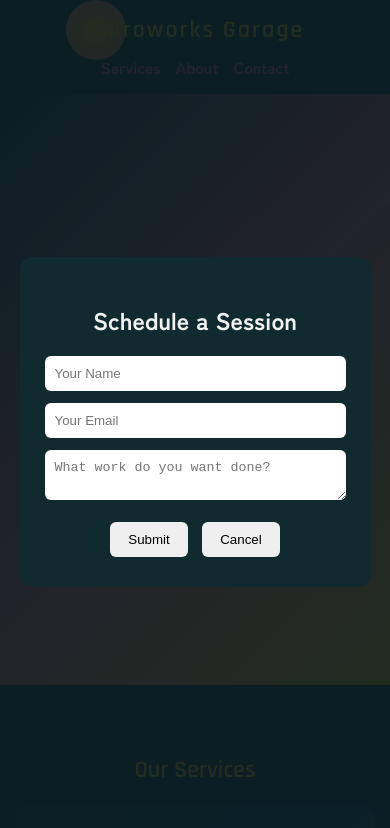
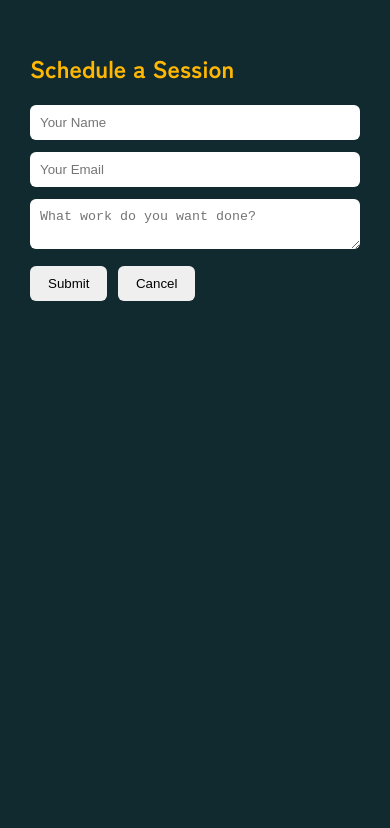
Before and after one commit to ShiroWork-s/Garage, a plain HTML site: page index.html in a window 390 px wide. Both pictures are taken after a click on the button "Schedule a Session". Shown: the top 828 px of the page. Drawn offline with Linux system fonts and the light colour scheme.

Commit message:
Refactor styles and add falling petals animation
Updated styles for layout, buttons, and form. Added falling petals animation and adjusted media queries for responsiveness.

```diff
--- a/index.html
+++ b/index.html
@@ -29,7 +29,9 @@ header {
     flex-wrap: wrap;
 }
 
-.logo-wrap { position: relative; }
+.logo-wrap {
+    position: relative;
+}
 
 .sun {
     position: absolute;
@@ -50,7 +52,10 @@ header h1 {
     font-size: 24px;
 }
 
-nav { display: flex; gap: 15px; }
+nav {
+    display: flex;
+    gap: 15px;
+}
 
 nav a {
     color: #ff4d6d;
@@ -59,7 +64,7 @@ nav a {
 }
 
 .hero {
-    min-height: 70vh;
+    min-height: 100vh;
     display: flex;
     align-items: center;
     justify-content: center;
@@ -81,11 +86,11 @@ nav a {
 
 .hero button {
     margin-top: 20px;
-    padding: 12px 24px;
+    padding: 12px 26px;
     border: none;
-    border-radius: 8px;
-    background-color: #ff4d6d;
-    color: #0a1f24;
+    border-radius: 30px;
+    background: #0a1f24;
+    color: #ffb703;
     font-weight: bold;
     cursor: pointer;
 }
@@ -100,6 +105,7 @@ nav a {
     text-align: center;
     color: #ffb703;
     font-family: "Rajdhani", sans-serif;
+    letter-spacing: 2px;
 }
 
 .services {
@@ -157,46 +163,6 @@ footer {
     color: #ff4d6d;
 }
 
-/* Form */
-.form-overlay {
-    position: fixed;
-    top: 0;
-    left: 0;
-    width: 100%;
-    height: 100%;
-    background: rgba(10,31,36,0.9);
-    display: none;
-    align-items: center;
-    justify-content: center;
-    z-index: 100;
-}
-
-.form-box {
-    background: #102a2f;
-    padding: 25px;
-    border-radius: 12px;
-    width: 90%;
-    max-width: 400px;
-    text-align: center;
-}
-
-.form-box input,
-.form-box textarea {
-    width: 100%;
-    margin-bottom: 12px;
-    padding: 10px;
-    border-radius: 6px;
-    border: none;
-}
-
-.form-box button {
-    margin: 5px;
-    padding: 10px 18px;
-    border: none;
-    border-radius: 6px;
-    cursor: pointer;
-}
-
 /* Petals */
 .petal {
     position: fixed;
@@ -214,10 +180,76 @@ footer {
     100% { transform: translateY(110vh) rotate(360deg); }
 }
 
+/* FORM */
+.form-overlay {
+    position: fixed;
+    top: 0;
+    right: -100%;
+    width: 100%;
+    height: 100%;
+    background: rgba(10,31,36,0.95);
+    display: flex;
+    justify-content: flex-end;
+    transition: 0.4s;
+    z-index: 20;
+}
+
+.form-overlay.active {
+    right: 0;
+}
+
+.form-box {
+    width: 100%;
+    max-width: 400px;
+    background: #102a2f;
+    padding: 30px;
+}
+
+.form-box h2 {
+    color: #ffb703;
+}
+
+.form-box input,
+.form-box textarea {
+    width: 100%;
+    margin-bottom: 12px;
+    padding: 10px;
+    border-radius: 6px;
+    border: none;
+}
+
+.form-box button {
+    padding: 10px 18px;
+    border: none;
+    border-radius: 6px;
+    margin-right: 6px;
+    cursor: pointer;
+}
+
+/* Mobile */
 @media (max-width: 768px) {
-    header { flex-direction: column; gap: 10px; }
-    .hero h2 { font-size: 30px; }
-    .contact-box { grid-template-columns: 1fr; }
+    header {
+        flex-direction: column;
+        gap: 10px;
+    }
+
+    .hero h2 {
+        font-size: 30px;
+    }
+
+    .contact-box {
+        grid-template-columns: 1fr;
+    }
+}
+
+@media (max-width: 480px) {
+    header h1 {
+        font-size: 20px;
+    }
+
+    .hero h2 {
+        font-size: 24px;
+    }
 }
 </style>
 </head>
@@ -281,14 +313,11 @@ footer {
 <div id="bookingForm" class="form-overlay">
   <div class="form-box">
     <h2>Schedule a Session</h2>
-
     <form action="https://api.web3forms.com/submit" method="POST">
       <input type="hidden" name="access_key" value="4792c267-b2bc-41d2-800e-13aa704dee07">
-
       <input type="text" name="name" placeholder="Your Name" required>
       <input type="email" name="email" placeholder="Your Email" required>
       <textarea name="message" placeholder="What work do you want done?" required></textarea>
-
       <button type="submit">Submit</button>
       <button type="button" onclick="closeForm()">Cancel</button>
     </form>
@@ -297,11 +326,10 @@ footer {
 
 <script>
 function openForm() {
-    document.getElementById("bookingForm").style.display = "flex";
+    document.getElementById("bookingForm").classList.add("active");
 }
-
 function closeForm() {
-    document.getElementById("bookingForm").style.display = "none";
+    document.getElementById("bookingForm").classList.remove("active");
 }
 </script>
 
```
Lines whose indentation alone changed are shown as unchanged.
